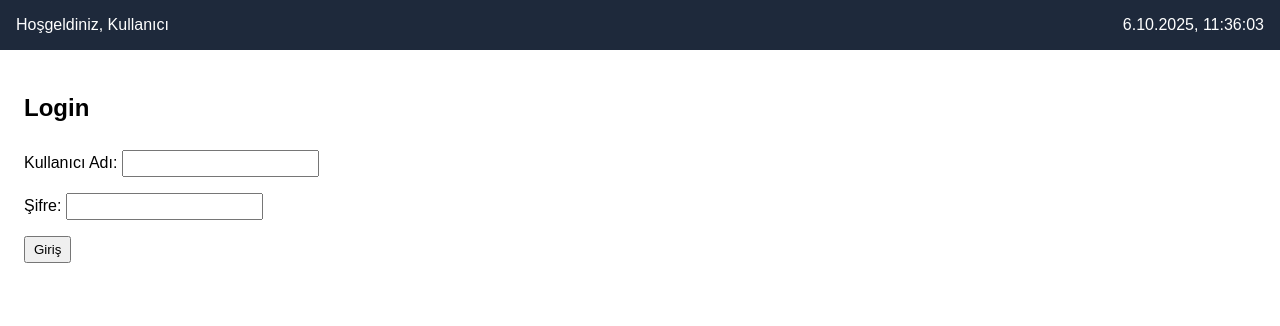
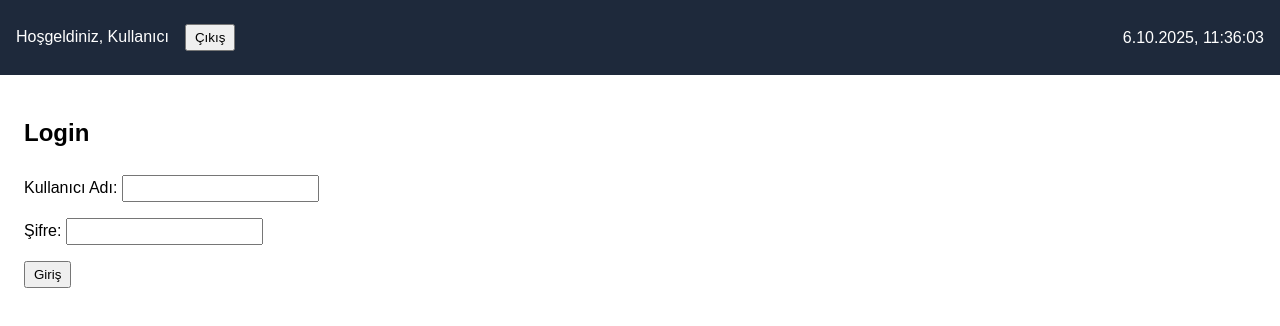
Before and after one commit to 07mercedes-source/panel-demov1, a Next.js app: page /login in a window 1280 px wide. Shown: the top 326 px of the page. Built offline with nearby package versions, Linux system fonts and the light colour scheme.

Commit message:
Update Navbar.js

```diff
--- a/components/Navbar.js
+++ b/components/Navbar.js
@@ -1,7 +1,7 @@
 import { useEffect, useState } from 'react';
 import { useRouter } from 'next/router';
 
-export default function Navbar({ userName }) {
+export default function Navbar({ userName, setUserName }) {
   const router = useRouter();
   const [currentTime, setCurrentTime] = useState('');
   const [lastActivity, setLastActivity] = useState(Date.now());
@@ -12,7 +12,6 @@ export default function Navbar({ userName }) {
       const now = new Date();
       setCurrentTime(now.toLocaleString('de-DE', { hour12: false }));
     }, 1000);
-
     return () => clearInterval(interval);
   }, []);
 
@@ -24,9 +23,8 @@ export default function Navbar({ userName }) {
     window.addEventListener('click', resetTimer);
 
     const checkTimeout = setInterval(() => {
-      if (Date.now() - lastActivity > 15 * 60 * 1000) { // 15 dakika
-        router.push('/login'); // Logout
-        localStorage.removeItem('userName'); // localStorage temizle
+      if (Date.now() - lastActivity > 15 * 60 * 1000) { // 15 dk
+        handleLogout();
       }
     }, 1000);
 
@@ -36,11 +34,20 @@ export default function Navbar({ userName }) {
       window.removeEventListener('click', resetTimer);
       clearInterval(checkTimeout);
     };
-  }, [lastActivity, router]);
+  }, [lastActivity]);
+
+  function handleLogout() {
+    localStorage.removeItem('userName');
+    if (setUserName) setUserName('');
+    router.push('/login');
+  }
 
   return (
     <nav style={{ padding: 16, background: '#1e293b', color: '#fff', display: 'flex', justifyContent: 'space-between', alignItems: 'center' }}>
-      <div>Hoşgeldiniz, {userName || 'Kullanıcı'}</div>
+      <div>
+        Hoşgeldiniz, {userName || 'Kullanıcı'}
+        <button onClick={handleLogout} style={{ marginLeft: 16, padding: '4px 8px' }}>Çıkış</button>
+      </div>
       <div>{currentTime}</div>
     </nav>
   );
```
